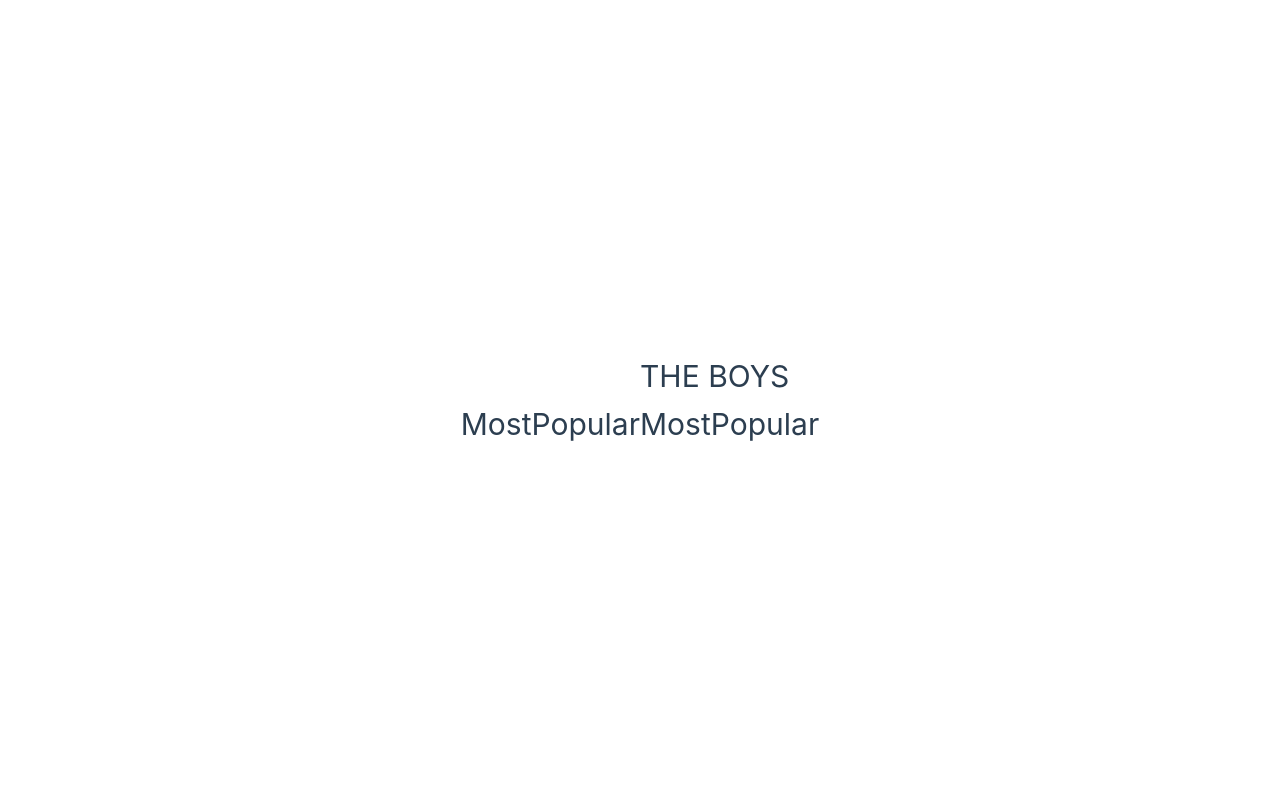
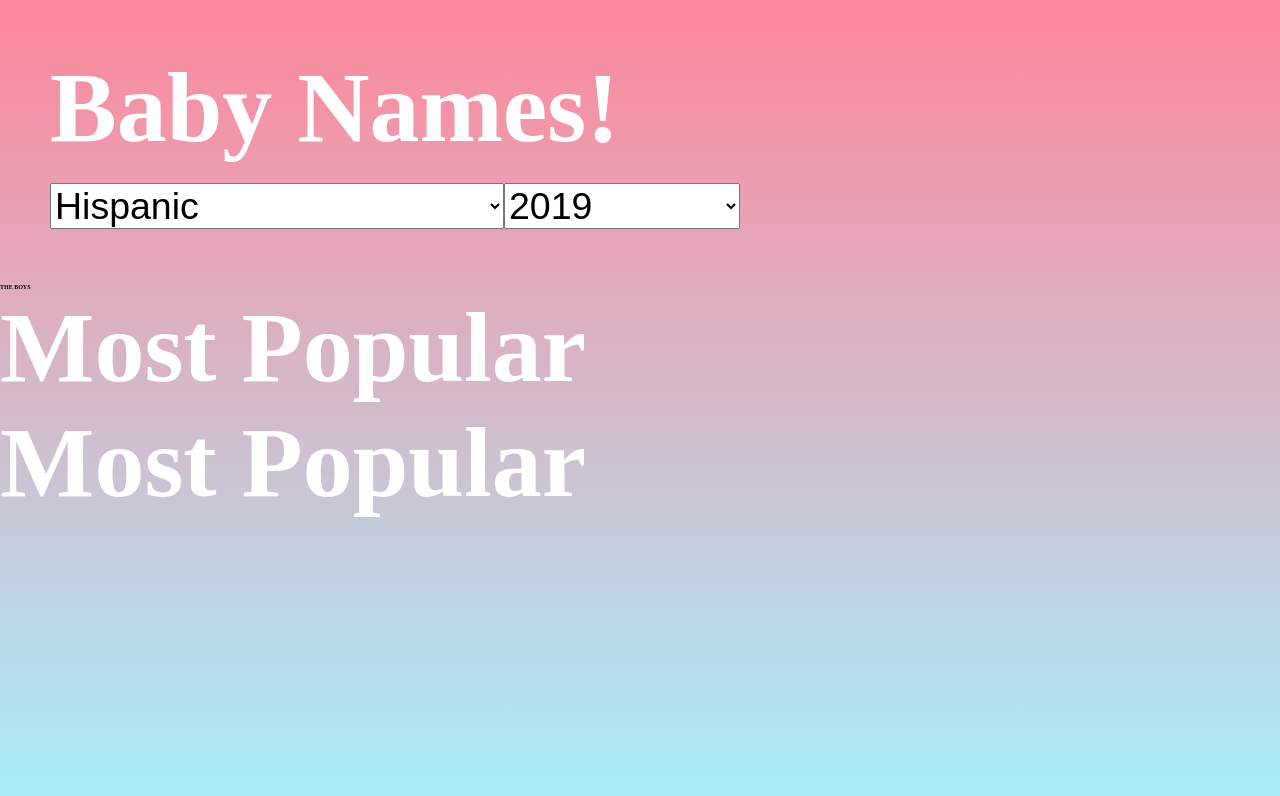
Before and after one commit to staten-island-tech/pd8-vue3-api-poo-moo-doo, a Vue app in the folder baby-names/: page /mostPop in a window 1280 px wide. Shown: the top 796 px of the page. Built offline with nearby package versions, Linux system fonts and the light colour scheme; no server answers.

Commit message:
css changing

```diff
--- a/baby-names/src/App.vue
+++ b/baby-names/src/App.vue
@@ -6,72 +6,41 @@
 </script>
 
 <template>
-  <header></header>
+  <div id="userInput">
+    <header><h1>Baby Names!</h1></header>
+    <select name="Ethnicity" id="ethnicitySelect">
+      <option disabled value="">Ethnicity</option>
+      <option>Hispanic</option>
+      <option>White non-Hispanic</option>
+      <option>Black non-Hispanic</option>
+      <option>Asian and Pacific Islander</option>
+    </select>
+    <select name="Year of Birth" id="ethnicitySelect">
+      <option disabled value="">Year Of Birth</option>
+      <option>2019</option>
+      <option>2018</option>
+      <option>2017</option>
+      <option>2016</option>
+      <option>2015</option>
+      <option>2014</option>
+      <option>2013</option>
+      <option>2012</option>
+      <option>2011</option>
+    </select>
+  </div>
+
   <Boy />
   <MostPopular />
   <RouterView />
 </template>
 
 <style scoped>
-header {
-  line-height: 1.5;
-  max-height: 100vh;
+#userInput {
+  margin: 50px;
+  font-size: 60px;
 }
-
-.logo {
-  display: block;
-  margin: 0 auto 2rem;
-}
-
-nav {
-  width: 100%;
-  font-size: 12px;
-  text-align: center;
-  margin-top: 2rem;
-}
-
-nav a.router-link-exact-active {
-  color: var(--color-text);
-}
-
-nav a.router-link-exact-active:hover {
-  background-color: transparent;
-}
-
-nav a {
-  display: inline-block;
-  padding: 0 1rem;
-  border-left: 1px solid var(--color-border);
-}
-
-nav a:first-of-type {
-  border: 0;
-}
-
-@media (min-width: 1024px) {
-  header {
-    display: flex;
-    place-items: center;
-    padding-right: calc(var(--section-gap) / 2);
-  }
-
-  .logo {
-    margin: 0 2rem 0 0;
-  }
-
-  header .wrapper {
-    display: flex;
-    place-items: flex-start;
-    flex-wrap: wrap;
-  }
-
-  nav {
-    text-align: left;
-    margin-left: -1rem;
-    font-size: 1rem;
-
-    padding: 1rem 0;
-    margin-top: 1rem;
-  }
+h1 {
+  font-size: 100px;
+  color: white;
 }
 </style>
--- a/baby-names/src/assets/main.css
+++ b/baby-names/src/assets/main.css
@@ -1,35 +1,12 @@
-@import './base.css';
-
-#app {
-  max-width: 1280px;
-  margin: 0 auto;
-  padding: 2rem;
-
-  font-weight: normal;
+html,
+body,
+* {
+  padding: 0;
+  margin: 0;
+  box-sizing: border-box;
+  font-size: 62.5%;
 }
-
-a,
-.green {
-  text-decoration: none;
-  color: hsla(160, 100%, 37%, 1);
-  transition: 0.4s;
+body {
+  background: linear-gradient(rgb(255, 134, 154), #a2f4ff);
+  height: 100vh;
 }
-
-@media (hover: hover) {
-  a:hover {
-    background-color: hsla(160, 100%, 37%, 0.2);
-  }
-}
-
-@media (min-width: 1024px) {
-  body {
-    display: flex;
-    place-items: center;
-  }
-
-  #app {
-    display: grid;
-    grid-template-columns: 1fr 1fr;
-    padding: 0 2rem;
-  }
-}
--- a/baby-names/src/views/MostPopular.vue
+++ b/baby-names/src/views/MostPopular.vue
@@ -1,5 +1,5 @@
 <template>
-  <h1>MostPopular</h1>
+  <h1>Most Popular</h1>
 </template>
 
 <!-- <script setup>
```
